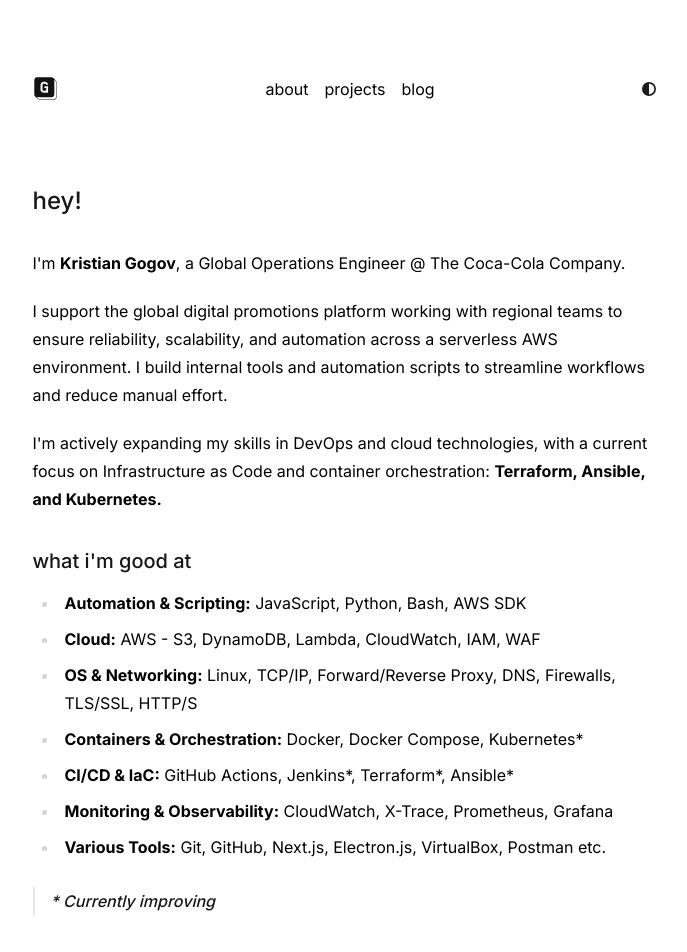
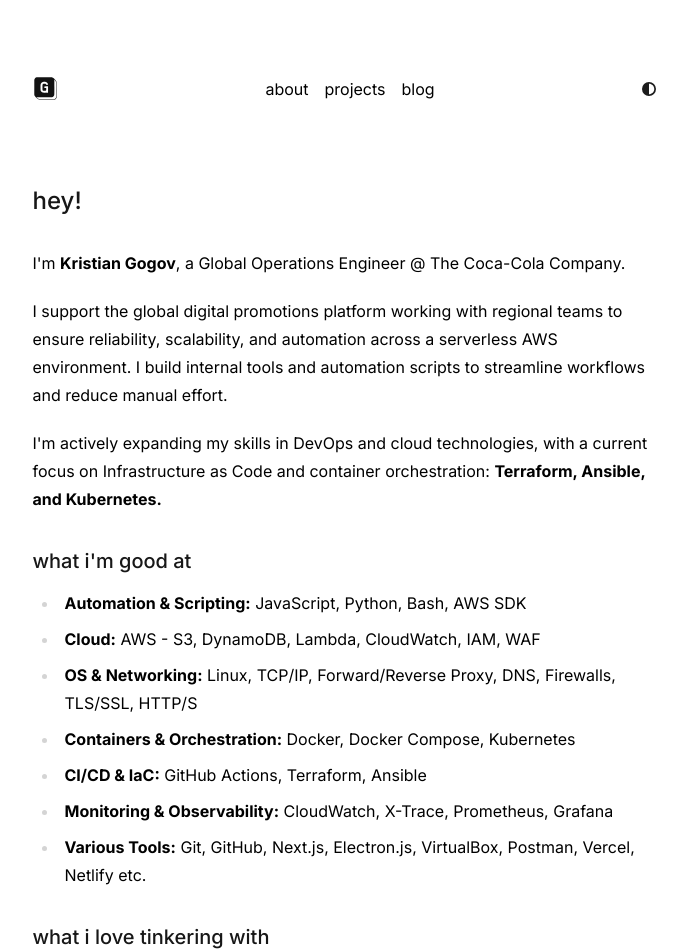
Before and after one commit to kristiangogov/gogov-dev, a Next.js app: page /about in a window 1280 px wide. Shown: the top 952 px of the page, without its empty margins (288-975 px from the left). Built offline with nearby package versions, Linux system fonts and the light colour scheme.

Commit message:
slight about me adjustments

```diff
--- a/app/about/page.tsx
+++ b/app/about/page.tsx
@@ -44,11 +44,11 @@ export default async function About() {
           </li>
           <li>
             <span className="font-bold">Containers & Orchestration:</span>{" "}
-            Docker, Docker Compose, Kubernetes*
+            Docker, Docker Compose, Kubernetes
           </li>
           <li>
             <span className="font-bold">CI/CD & IaC:</span> GitHub Actions,
-            Jenkins*, Terraform*, Ansible*
+            Terraform, Ansible
           </li>
           <li>
             <span className="font-bold">Monitoring & Observability:</span>{" "}
@@ -56,12 +56,9 @@ export default async function About() {
           </li>
           <li>
             <span className="font-bold">Various Tools:</span> Git, GitHub,
-            Next.js, Electron.js, VirtualBox, Postman etc.
+            Next.js, Electron.js, VirtualBox, Postman, Vercel, Netlify etc.
           </li>
         </ul>
-        <blockquote className="border-l-2 italic">
-          * Currently improving
-        </blockquote>
       </section>
       <section>
         <h3>what i love tinkering with</h3>
@@ -85,12 +82,14 @@ export default async function About() {
       <section>
         <h3>career history</h3>
         <p>
-          <span className="text-xs mr-[10px]">2021 - 2023</span> Prepress Team Lead @ DSN
+          <span className="text-xs mr-[10px]">2021 - 2023</span> Prepress Team
+          Lead @ DSN
           <br />
-          <span className="text-xs mr-[12px]">2018 - 2021</span> Prepress Specialist @ DSN
+          <span className="text-xs mr-[12px]">2018 - 2021</span> Prepress
+          Specialist @ DSN
           <br />
-          <span className="text-xs mr-[10px]">2014 - 2018</span> Telecommunications
-          Technician @ A1 Bulgaria / blizoo
+          <span className="text-xs mr-[10px]">2014 - 2018</span>{" "}
+          Telecommunications Technician @ A1 Bulgaria / blizoo
         </p>
       </section>
     </article>
```
